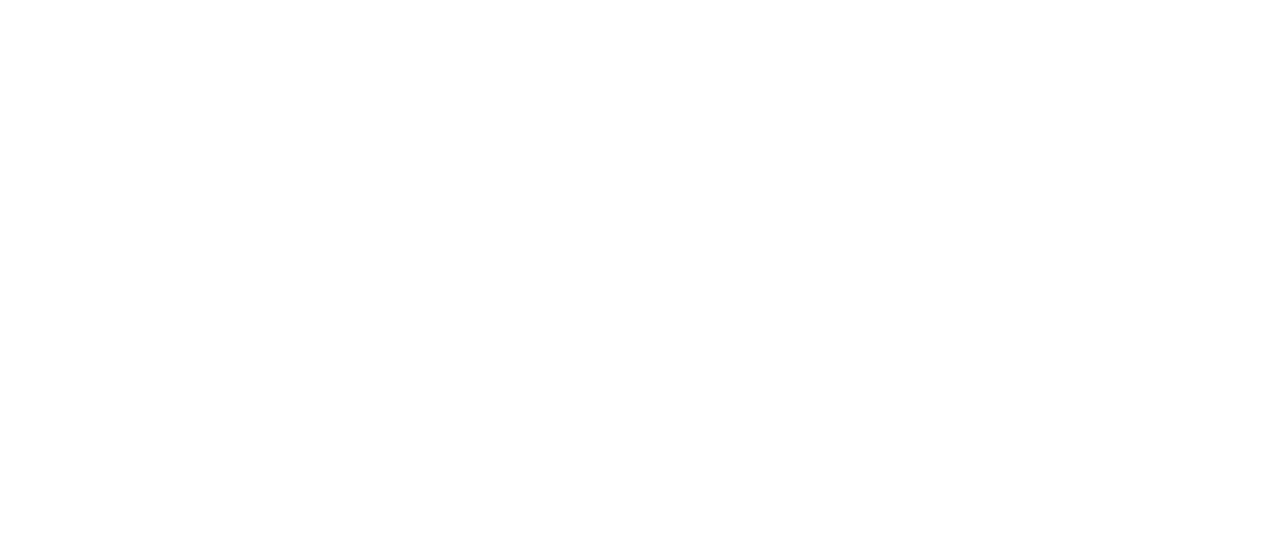
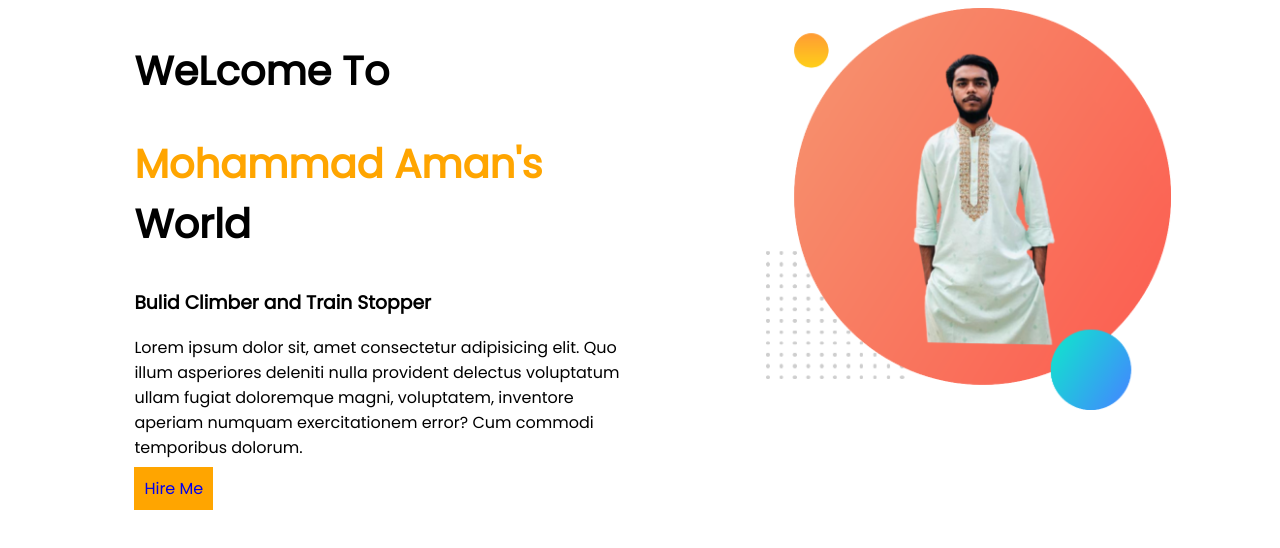
Before and after one commit to amanmohammad41/My-portfoilo, a plain HTML site: page index.html in a window 1280 px wide. Drawn offline with Linux system fonts and the light colour scheme.

Commit message:
added-head\

```diff
--- a/index.html
+++ b/index.html
@@ -6,8 +6,29 @@
     <meta name="viewport" content="width=device-width, initial-scale=1.0">
     <title>Aman Portfolio</title>
     <link rel="stylesheet" href="style.css">
+    <link rel="preconnect" href="https://fonts.googleapis.com">
+    <link rel="preconnect" href="https://fonts.gstatic.com" crossorigin>
+    <link href="https://fonts.googleapis.com/css2?family=Poppins&display=swap" rel="stylesheet">
 </head>
 <body>
+    <section class="top-banner">
+        <div class="half-width">
+            <h1>WeLcome To </h1>
+    <h1><span class="orange">Mohammad Aman's </span> World </h1>
+
+    <h3>Bulid Climber and Train Stopper </h3>
+    <p>Lorem ipsum dolor sit, amet consectetur adipisicing elit. Quo illum asperiores deleniti nulla provident delectus voluptatum ullam fugiat doloremque magni, voluptatem, inventore aperiam numquam exercitationem error? Cum commodi temporibus dolorum.</p>
+    <a class="link-button" target="_blank" href="https://www.linkedin.com/in/sheikh-mohammad-aman-5835b226b/">Hire Me</a>
+
+        </div>
+        <div class="half-width">
+            <img src="images/aman-bg.png" alt="">
+
+        </div>
+    </section>
+
+
+
 
 </body>
 </html>
--- a/style.css
+++ b/style.css
@@ -0,0 +1,33 @@
+body{
+    font-family: 'Poppins', sans-serif;
+    margin top: 50px;
+    /* padding-top: 25px; */
+
+}
+h1{
+    font-size: 40px;
+}
+.orange{
+    color: orange;
+}
+section{
+    display: flex;
+}
+.half-width{
+    width: 50%;
+    padding-left: 10%;
+
+}
+.half-width img{
+    width: 80%  ;
+}
+.link-button{
+    text-decoration: none;
+    padding: 10px;
+    background-color: orange;
+
+}
+.top-banner{
+    background-image: url(images/top-banner.png)
+    background-repeat: no;
+}
```
Also changed, not shown: images/IMG-20230308-WA0040-removebg-preview.png (added), images/aman-bg.png (added), images/dream-bg.png (added), images/exp-bg.png (added), images/jhankar.png (added), images/jhankar2.png (added), images/my-bg.png (added), images/my-bg2.png (added), images/top-banner.png (added), 7 other files.
